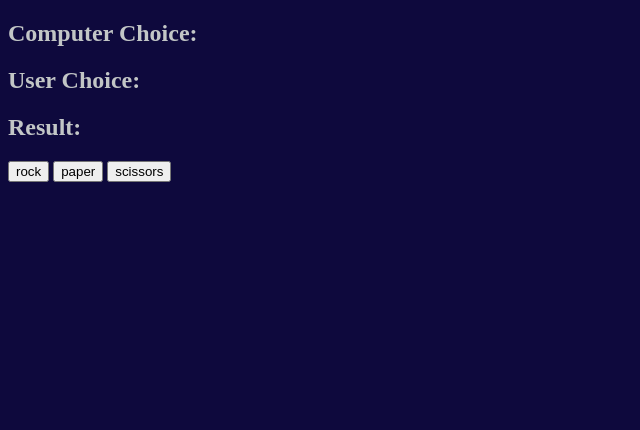
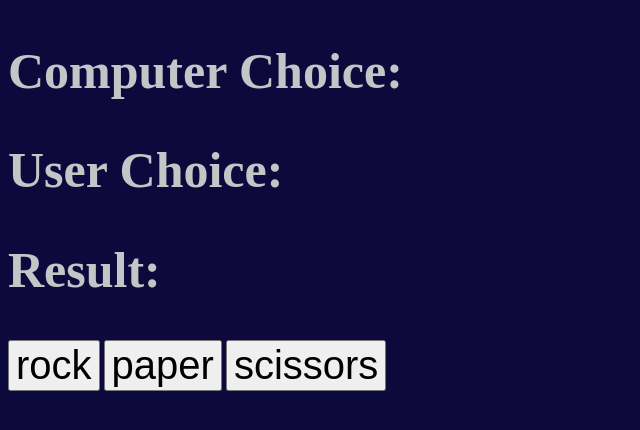
Before and after one commit to Juarpla/rock-paper-scissors-game, a plain HTML site: page index.html in a window 1280 px wide. Shown: the whole page, without its empty margins (0-640 px from the left). Drawn offline with Linux system fonts and the light colour scheme.

Commit message:
new styles

```diff
--- a/styles.css
+++ b/styles.css
@@ -4,9 +4,10 @@ body {
 
 h2 {
     color: rgb(194, 198, 198);
-    height:fit-content;
+    font-size: 50px;
 }
 
 button {
     color: black;
+    font-size: 40px;
 }
```
